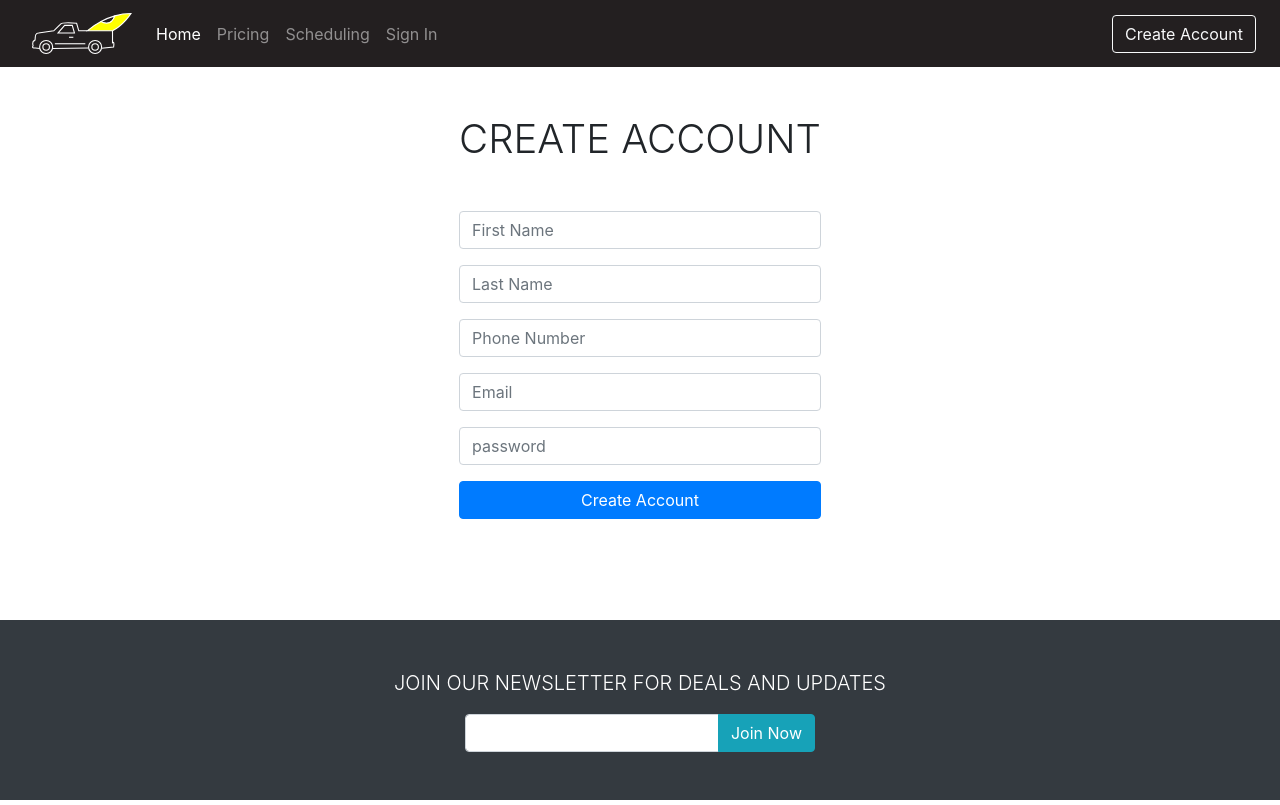
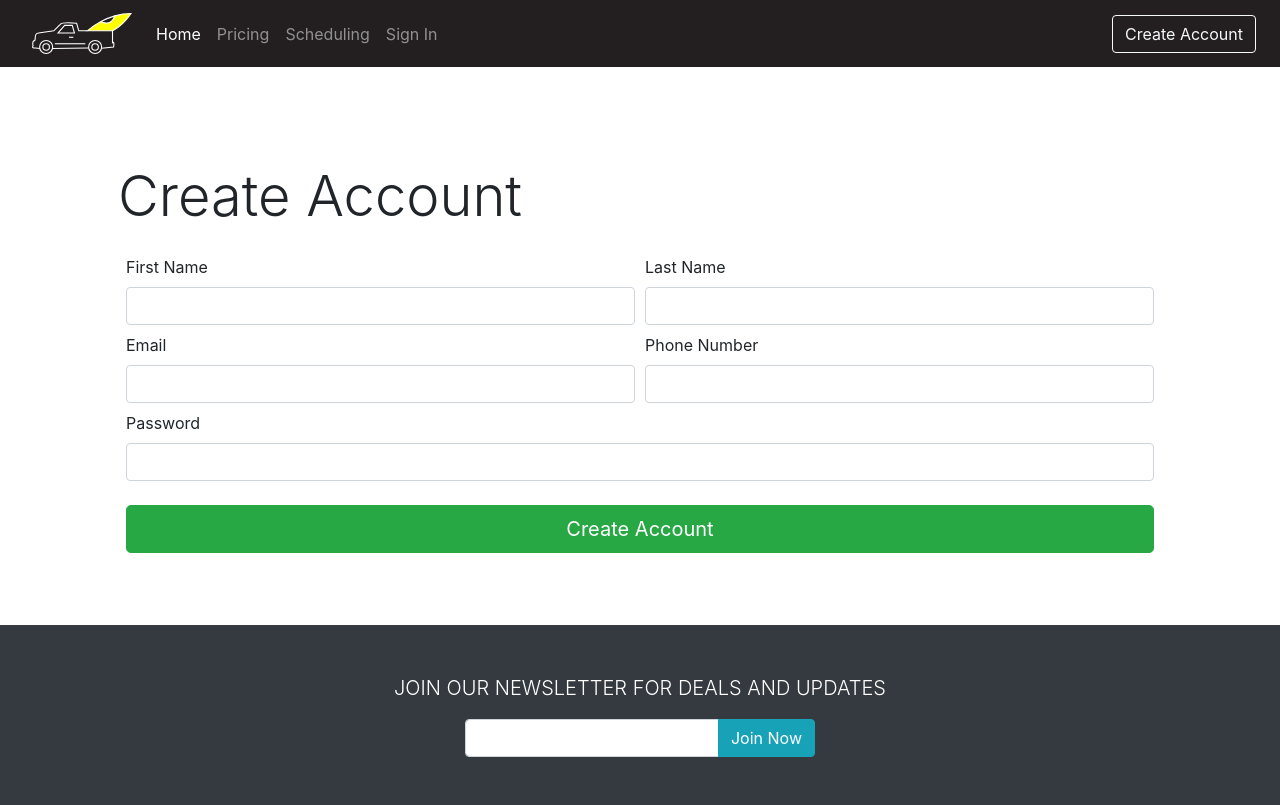
Before and after one commit to kenocathon/yak_kab, a React (Create React App) app in the folder client/: page /create-account in a window 1280 px wide. Built offline with nearby package versions, Linux system fonts and the light colour scheme.

Commit message:
added signin component

```diff
--- /dev/null
+++ b/client/public/app.css
@@ -0,0 +1,8 @@
+* {
+  margin: 0;
+}
+
+html,
+body {
+  height: 100%;
+}
--- a/client/public/index.html
+++ b/client/public/index.html
@@ -9,6 +9,7 @@
       integrity="sha384-9aIt2nRpC12Uk9gS9baDl411NQApFmC26EwAOH8WgZl5MYYxFfc+NcPb1dKGj7Sk"
       crossorigin="anonymous"
     />
+    <link rel="stylesheet" href="app.css">
     <title>Yak-Kab</title>
   </head>
   <body>
--- a/client/src/AppRouter.js
+++ b/client/src/AppRouter.js
@@ -4,14 +4,16 @@ import Home from './components/Home';
 import Navbar from './components/Navbar';
 import Footer from './components/Footer';
 import CreateAccount from './components/CreateAccount';
+import SignIn from './components/SignIn';
 
 const AppRouter = () => {
   return (
-    <div>
+    <div className='d-flex flex-column'>
       <Navbar />
       <Switch>
         <Route exact path='/' component={Home} />
         <Route path='/create-account' component={CreateAccount} />
+        <Route path='/login' component={SignIn} />
       </Switch>
       <Footer />
     </div>
--- a/client/src/components/CreateAccount.js
+++ b/client/src/components/CreateAccount.js
@@ -1,4 +1,4 @@
-import React, { useState } from 'react';
+import React, { useState, useEffect } from 'react';
 import { create } from '../user/api-user';
 
 export default function CreateAccount() {
@@ -10,7 +10,17 @@ export default function CreateAccount() {
     password: '',
     openDialog: false,
     error: '',
+    frameHeight: '',
   });
+
+  const wrapperStyles = {
+    height: values.frameHeight - 290,
+  };
+
+  useEffect(() => {
+    const innerFrameHeight = window.innerHeight;
+    setValues({ frameHeight: innerFrameHeight });
+  }, [values.frameHeight]);
 
   const handleChange = (name) => (event) => {
     setValues({ ...values, [name]: event.target.value });
@@ -34,57 +44,71 @@ export default function CreateAccount() {
   };
 
   return (
-    <div className='d-flex aigin-items-center justify-content-center my-5'>
-      <form className='text-center' onSubmit={clickSubmit}>
-        <h1 className='mb-5 font-weight-light text-uppercase'>
-          Create Account
-        </h1>
-        <div className='form-group'>
+    <div className='container p-5 mt-5' style={wrapperStyles}>
+      <h2 className='display-4'>Create Account</h2>
+      <form action='' className='h-100 p-2 ' onSubmit={clickSubmit}>
+        <div className='form-row my-2'>
+          <div className='col-lg-6'>
+            <label htmlFor='firstName'>First Name</label>
             <input
               type='text'
-            placeholder='First Name'
+              name='firstName'
+              id='firstName'
               className='form-control'
+              required
               onChange={handleChange('firstName')}
-            value={values.firstName}
             />
           </div>
-        <div className='form-group'>
+          <div className='col-lg-6'>
+            <label htmlFor='lastName'>Last Name</label>
             <input
               type='text'
-            placeholder='Last Name'
+              name='lastName'
+              id='lastName'
               className='form-control'
+              required
               onChange={handleChange('lastName')}
-            value={values.lastName}
             />
           </div>
-        <div className='form-group'>
+        </div>
+        <div className='form-row my-2'>
+          <div className='col-lg-6'>
+            <label htmlFor='email'>Email</label>
+            <input
+              type='email'
+              name='email'
+              id='email'
+              className='form-control'
+              required
+              onChange={handleChange('email')}
+            />
+          </div>
+          <div className='col-lg-6'>
+            <label htmlFor='phoneNumber'>Phone Number</label>
             <input
               type='text'
-            placeholder='Phone Number'
+              name='phoneNumber'
+              id='phoneNumber'
               className='form-control'
+              required
               onChange={handleChange('phoneNumber')}
-            value={values.phoneNumber}
             />
           </div>
-        <div className='form-group'>
+        </div>
+        <div className='form-row'>
+          <div className='col-lg'>
+            <label htmlFor='email'>Password</label>
             <input
-            type='email'
-            placeholder='Email'
+              type='password'
+              name='password'
+              id='password'
               className='form-control'
-            onChange={handleChange('email')}
-            value={values.email}
+              required
+              onChange={handleChange('password')}
             />
           </div>
-        <div className='form-group'>
-          <input
-            type='password'
-            placeholder='password'
-            className='form-control'
-            onChange={handleChange('password')}
-            value={values.password}
-          />
         </div>
-        <button type='submit' className='btn btn-primary btn-block'>
+        <button type='submit' className='btn btn-success btn-lg btn-block mt-4'>
           Create Account
         </button>
       </form>
--- a/client/src/components/Footer.js
+++ b/client/src/components/Footer.js
@@ -2,7 +2,7 @@ import React from 'react';
 
 const Footer = () => {
   return (
-    <footer className='bg-dark mt-4 fixed-bottom'>
+    <footer className='bg-dark'>
       <div className='container text-center text-white py-5'>
         <p className='lead'>JOIN OUR NEWSLETTER FOR DEALS AND UPDATES</p>
         <div className='row justify-content-center'>
--- a/client/src/components/MainContent.js
+++ b/client/src/components/MainContent.js
@@ -12,7 +12,7 @@ const imageStyles = {
 
 const MainContent = (props) => {
   return (
-    <div className='container pt-4'>
+    <div className='container py-4 mb-5'>
       <div className='row row-cols-1 row-cols-md-3'>
         <div className='col mb-4  bg-light'>
           <div className='card h-100 text-center border-light'>
@@ -42,8 +42,8 @@ const MainContent = (props) => {
             <div className='card-body'>
               <h5 className='card-title'>Float the river</h5>
               <p className='card-text'>
-                There are scheduled pickup times or you can schedule a custom
-                pickup for you and your boat.
+                Enjoy the day floating the Etowah River without the worry of how
+                everyone will get back to their vehicles
               </p>
             </div>
           </div>
--- a/client/src/components/Navbar.js
+++ b/client/src/components/Navbar.js
@@ -8,7 +8,7 @@ const navStyles = {
 const Navbar = (props) => {
   return (
     <nav className='navbar navbar-dark navbar-expand-sm' style={navStyles}>
-      <a href='/home' className='navbar-brand ml-3'>
+      <a href='/' className='navbar-brand ml-3'>
         <img
           className='d-inline-block align-top'
           loading='lazy'
@@ -32,22 +32,22 @@ const Navbar = (props) => {
       <div className='collapse navbar-collapse' id='navbarSupportedContent'>
         <ul className='navbar-nav mr-auto'>
           <li className='nav-item active'>
-            <a className='nav-link' href='#'>
+            <a className='nav-link' href='/'>
               Home <span className='sr-only'>(current)</span>
             </a>
           </li>
           <li className='nav-item'>
-            <a className='nav-link' href='#'>
+            <a className='nav-link' href='/pricing'>
               Pricing
             </a>
           </li>
           <li className='nav-item'>
-            <a className='nav-link' href='#'>
+            <a className='nav-link' href='/scheduling'>
               Scheduling
             </a>
           </li>
           <li className='nav-item'>
-            <a className='nav-link' href='#'>
+            <a className='nav-link' href='/login'>
               Sign In
             </a>
           </li>
--- a/client/src/components/SignIn.js
+++ b/client/src/components/SignIn.js
@@ -0,0 +1,90 @@
+import React, { useState, useEffect } from 'react';
+import { signin } from '../auth/api-auth';
+import { Redirect } from 'react-router-dom';
+
+export default function SignIn(props) {
+  const [values, setValues] = useState({
+    email: '',
+    password: '',
+    redirectToSignup: false,
+    frameHeight: '',
+    error: '',
+  });
+
+  const wrapperStyles = {
+    height: values.frameHeight - 290,
+  };
+
+  useEffect(() => {
+    const innerFrameHeight = window.innerHeight;
+    setValues({ frameHeight: innerFrameHeight });
+  }, [values.frameHeight]);
+
+  const handleChange = (name) => (event) => {
+    setValues({ ...values, [name]: event.target.value });
+  };
+
+  const clickSubmit = () => {
+    const user = {
+      email: values.email || undefined,
+      password: values.password || undefined,
+    };
+    signin(user).then((data) => {
+      if (data.error) {
+        setValues({ ...values, error: data.error });
+      } else {
+        setValues({ ...values, error: '', redirectToSignup: true });
+      }
+    });
+  };
+
+  const { from } = props.location.state || {
+    from: {
+      pathname: '/',
+    },
+  };
+
+  const { redirectToSignup } = values;
+
+  if (redirectToSignup) {
+    return <Redirect to={from} />;
+  }
+
+  return (
+    <div className='container p-5 mt-5' style={wrapperStyles}>
+      <h2 className='display-4'>Sign In</h2>
+      <form action='' className='h-100 p-2' onSubmit={clickSubmit}>
+        <div className='form-group row'>
+          <div className='col-sm-8'>
+            <label htmlFor='email'>Email</label>
+            <input
+              type='email'
+              name='email'
+              id='email'
+              className='form-control'
+              required
+              onChange={handleChange('email')}
+            />
+
+            <label htmlFor='email'>Password</label>
+            <input
+              type='password'
+              name='password'
+              id='password'
+              className='form-control'
+              required
+              onChange={handleChange('password')}
+            />
+
+            <button
+              type='submit'
+              className='btn btn-success btn-lg btn-block mt-4'
+            >
+              Submit
+            </button>
+          </div>
+        </div>
+      </form>
+    </div>
+  );
+}
```
Lines whose indentation alone changed are shown as unchanged.
